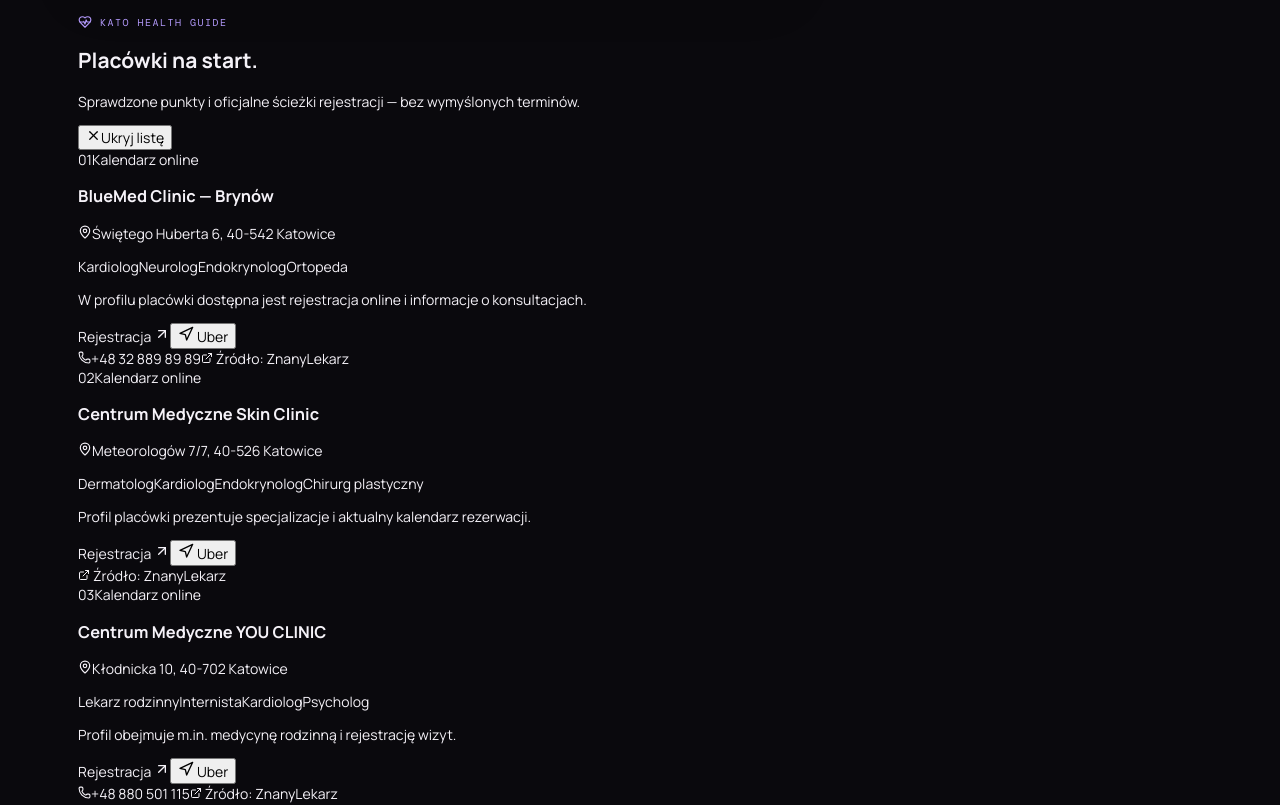
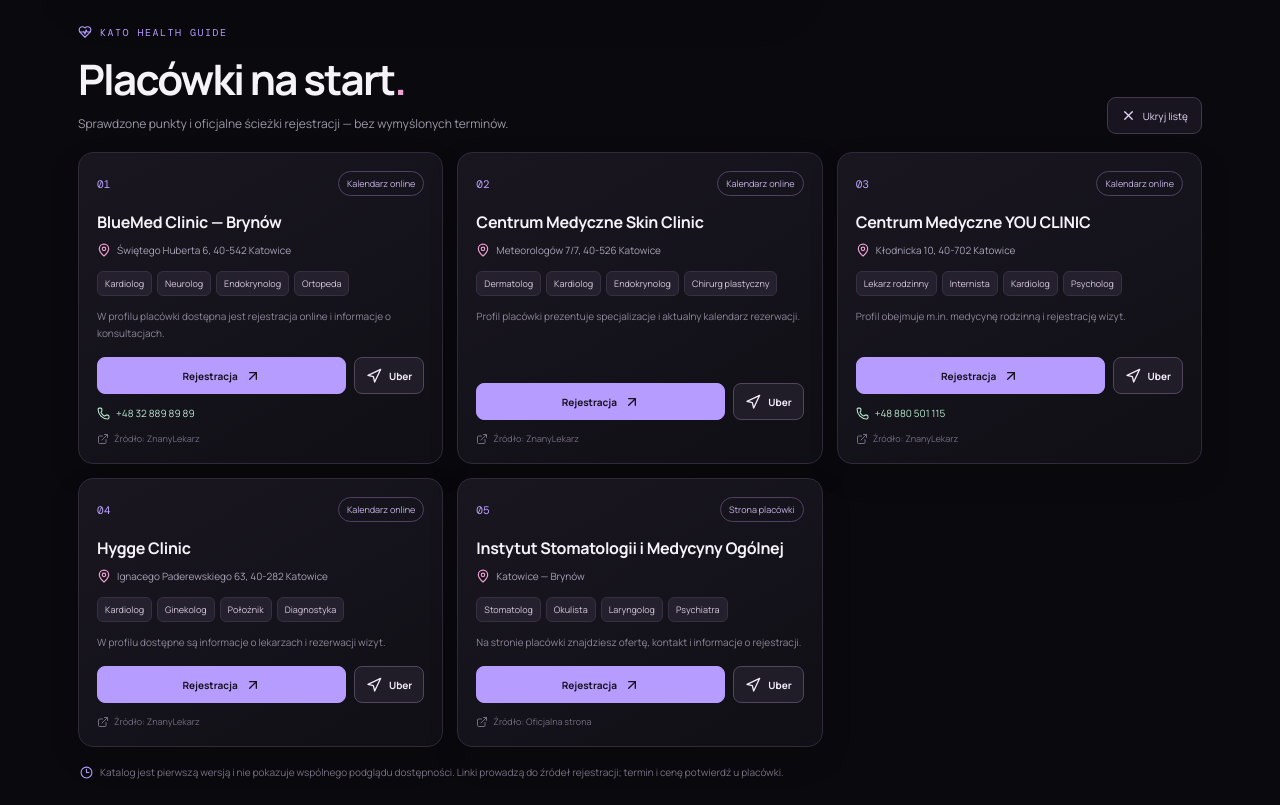
Before and after one commit to bajerskim11-eng/wazzaaap-ai, a Next.js app: page / in a window 1280 px wide. Shown: the part 1280-2085 px from the top of the page. Built offline with nearby package versions, Linux system fonts and the light colour scheme.

Commit message:
Style clinic directory and Chillera branded cards

```diff
--- a/app/globals.css
+++ b/app/globals.css
@@ -111,3 +111,39 @@
 @media(max-width:850px){.app-shell{padding:0 4.5%}.hero{grid-template-columns:1fr .75fr;min-height:300px}.character-stage{transform:scale(.85);transform-origin:center}.workspace{grid-template-columns:minmax(0,1.15fr) minmax(250px,.85fr);gap:12px}.quick-prompts{padding-left:14px;padding-right:14px}.quick-prompts button{font-size:9px}.panel-heading{padding:16px}.messages{padding-left:15px;padding-right:15px}}
 @media(max-width:650px){.app-shell{padding:0 18px}.topbar{height:66px}.brand{font-size:12px;letter-spacing:1.7px}.status-text{font-size:8px}.hero{grid-template-columns:1fr;min-height:0;padding:34px 0 12px}.hero h1{font-size:51px;letter-spacing:-2.5px;margin-top:15px}.hero-subtitle{font-size:13px;max-width:320px}.trust-row{margin-top:19px}.character-stage{height:205px;transform:scale(.78);margin-top:-5px;margin-bottom:2px}.orbit-a{width:220px;height:220px}.orbit-b{width:180px;height:245px}.workspace{grid-template-columns:1fr;gap:13px;padding-bottom:27px}.chat-panel{min-height:480px}.tools-column{gap:13px}.side-card{padding:18px}.footer{font-size:8px;letter-spacing:.6px}.secure-label{font-size:8px}.quick-prompts button{font-size:10px}.message-bubble{font-size:12px}.footer span:last-child{max-width:110px;text-align:right}}
 @media(prefers-reduced-motion:reduce){*{scroll-behavior:auto!important;transition:none!important}}
+
+.brand-pill{border:1px solid #b69cff55;border-radius:999px;padding:4px 7px;color:#d4c2ff;font:9px 'DM Mono',monospace;letter-spacing:1px}
+.directory-section{position:relative;z-index:1;padding:4px 0 42px}
+.directory-heading{display:flex;align-items:flex-end;justify-content:space-between;gap:20px;margin:0 0 18px}
+.directory-heading h2{font-size:clamp(28px,4vw,42px);letter-spacing:-1.8px;margin:11px 0 6px}
+.directory-heading h2 span{color:var(--pink)}
+.directory-heading p{font-size:12px;color:var(--muted);line-height:1.7;margin:0;max-width:560px}
+.directory-toggle,.refresh-button{display:flex;align-items:center;justify-content:center;gap:7px;border:1px solid #44384f;background:#191520;color:#e6d8f7;border-radius:9px;padding:10px 13px;font-size:10px;white-space:nowrap}
+.directory-toggle:hover,.refresh-button:hover{border-color:var(--purple)}
+.directory-summary{display:flex;align-items:center;justify-content:space-between;color:#b8adc8;font:10px 'DM Mono',monospace;padding-top:2px}
+.refresh-button{padding:7px 10px}
+.clinic-grid{display:grid;grid-template-columns:repeat(3,minmax(0,1fr));gap:14px}
+.clinic-card{min-width:0;border:1px solid #302a39;border-radius:15px;background:linear-gradient(150deg,#191620,#100f15);padding:18px;display:flex;flex-direction:column;box-shadow:0 12px 30px #0002;transition:transform .18s,border-color .18s}
+.clinic-card:hover{transform:translateY(-2px);border-color:#6e598b}
+.clinic-card-top{display:flex;justify-content:space-between;align-items:center;gap:8px}
+.clinic-index{color:#bda3ff;font:11px 'DM Mono',monospace}
+.source-chip{border:1px solid #504163;border-radius:999px;padding:5px 8px;color:#c8b6e6;font-size:9px}
+.clinic-card h3{font-size:16px;line-height:1.35;letter-spacing:-.3px;margin:16px 0 8px}
+.clinic-address{display:flex;gap:6px;align-items:flex-start;color:#aaa2b6;font-size:10px;line-height:1.6;margin:0 0 13px}
+.clinic-address svg{flex-shrink:0;color:var(--pink);margin-top:1px}
+.specialty-tags{display:flex;flex-wrap:wrap;gap:5px;margin:0 0 12px}
+.specialty-tags span{font-size:9px;color:#d6cadf;background:#25202d;border:1px solid #373040;border-radius:6px;padding:5px 7px}
+.clinic-note{font-size:10px;line-height:1.65;color:#8e8799;margin:0 0 16px;flex:1}
+.clinic-actions{display:flex;gap:8px}
+.clinic-book,.clinic-map{display:flex;align-items:center;justify-content:center;gap:7px;min-height:37px;border-radius:8px;font-size:10px;font-weight:700}
+.clinic-book{flex:1;background:var(--purple);color:#17111f;border:1px solid var(--purple)}
+.clinic-map{padding:0 11px;border:1px solid #51465d;background:#211d28;color:#f2eafa}
+.clinic-phone{display:flex;align-items:center;gap:6px;color:#b7e8ce;font-size:10px;margin-top:12px}
+.source-link{display:flex;align-items:center;gap:5px;color:#746d80;font-size:9px;margin-top:12px}
+.source-link:hover{color:#c8b6e6}
+.directory-footnote{display:flex;align-items:flex-start;gap:7px;color:#797284;font-size:10px;line-height:1.7;margin:17px 2px 0}
+.directory-footnote svg{flex-shrink:0;margin-top:2px;color:#b69cff}
+.empty-state,.error-note{grid-column:1/-1;padding:24px;border:1px dashed #453a52;border-radius:12px;color:#b6a9c7;font-size:12px}
+.error-note{margin-bottom:14px;border-color:#754e66;color:#e8a6c7}
+@media(max-width:1000px){.clinic-grid{grid-template-columns:repeat(2,minmax(0,1fr))}}
+@media(max-width:650px){.directory-heading{align-items:flex-start}.directory-heading h2{font-size:30px}.directory-heading p{font-size:11px}.directory-toggle{padding:9px;font-size:9px}.clinic-grid{grid-template-columns:1fr}.clinic-card{padding:17px}.brand{letter-spacing:1px}.brand-pill{display:none}.directory-footnote{font-size:9px}}
```
